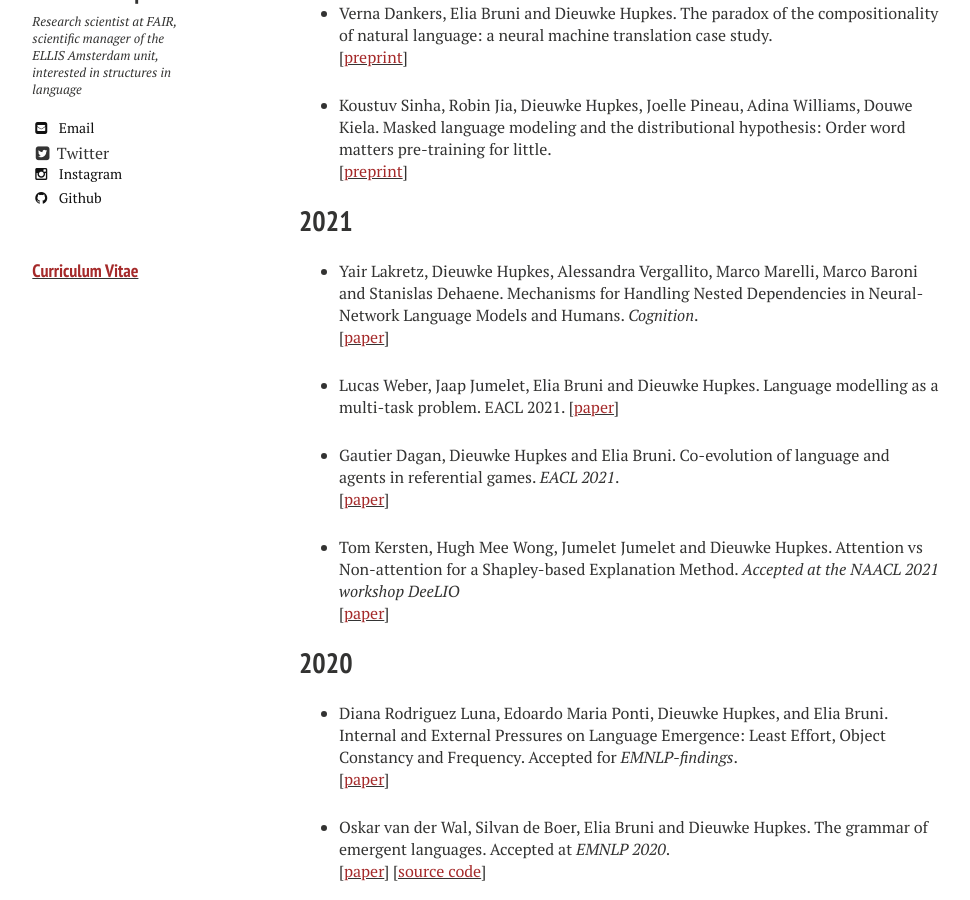
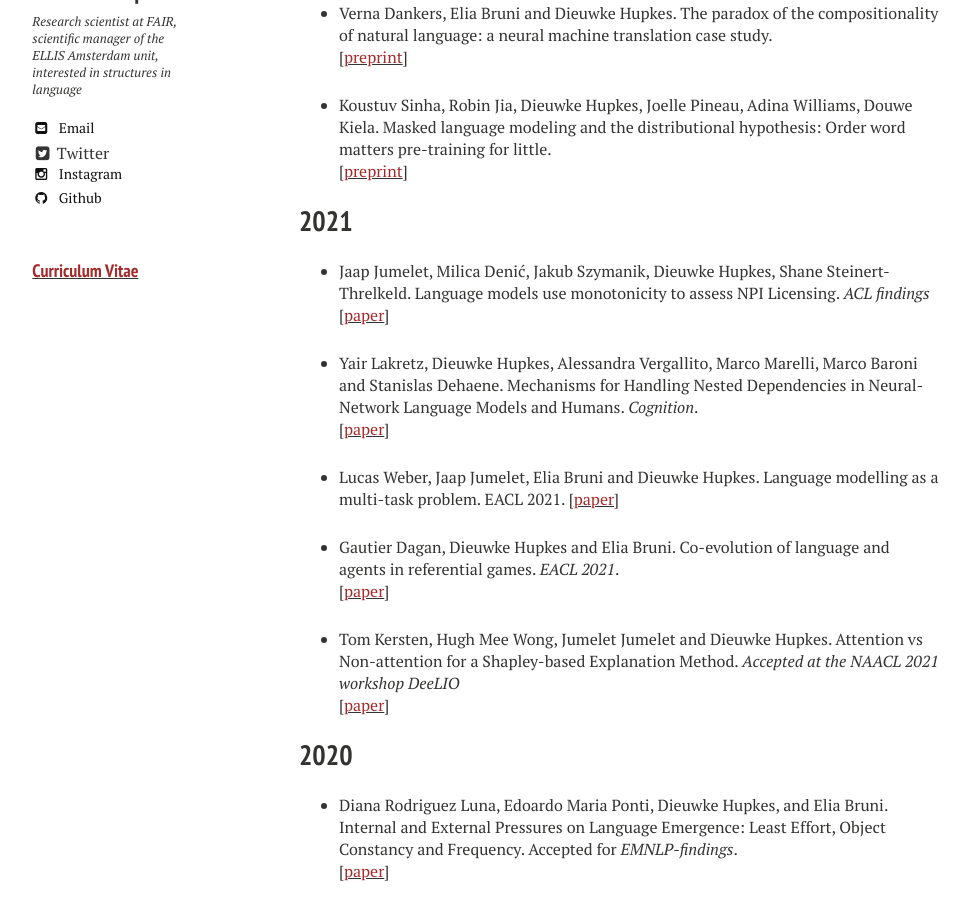
Before and after one commit to dieuwkehupkes/dieuwkehupkes.github.io, a Jekyll site: the page built from publications.md, in a window 1280 px wide and 900 px high, scrolled down 1231 px. Shown: the whole window, without its empty margins (21-991 px from the left). Built offline with Jekyll 4.4.1, drawn with Linux system fonts in a browser that asks for light colours; nearby versions of some CDN libraries.

Commit message:
Add monotonicity publication to list

```diff
--- a/publications.md
+++ b/publications.md
@@ -22,6 +22,9 @@ You can also find me on <a href="https://scholar.google.com/citations?user=tAtSM
 
 
 ## 2021
+
+* Jaap Jumelet, Milica Denić, Jakub Szymanik, Dieuwke Hupkes, Shane Steinert-Threlkeld. Language models use monotonicity to assess NPI Licensing. *ACL findings*\\
+\[[<font color="brown">paper</font>](https://aclanthology.org/2021.findings-acl.439.pdf){:target="blank"}\]
 
 * Yair Lakretz, Dieuwke Hupkes, Alessandra Vergallito, Marco Marelli, Marco Baroni and Stanislas Dehaene. Mechanisms for Handling Nested Dependencies in Neural-Network Language Models and Humans. *Cognition*.\\
 \[[<font color="brown">paper</font>](https://www.sciencedirect.com/science/article/abs/pii/S0010027721001189){:target="blank"}\]
```
